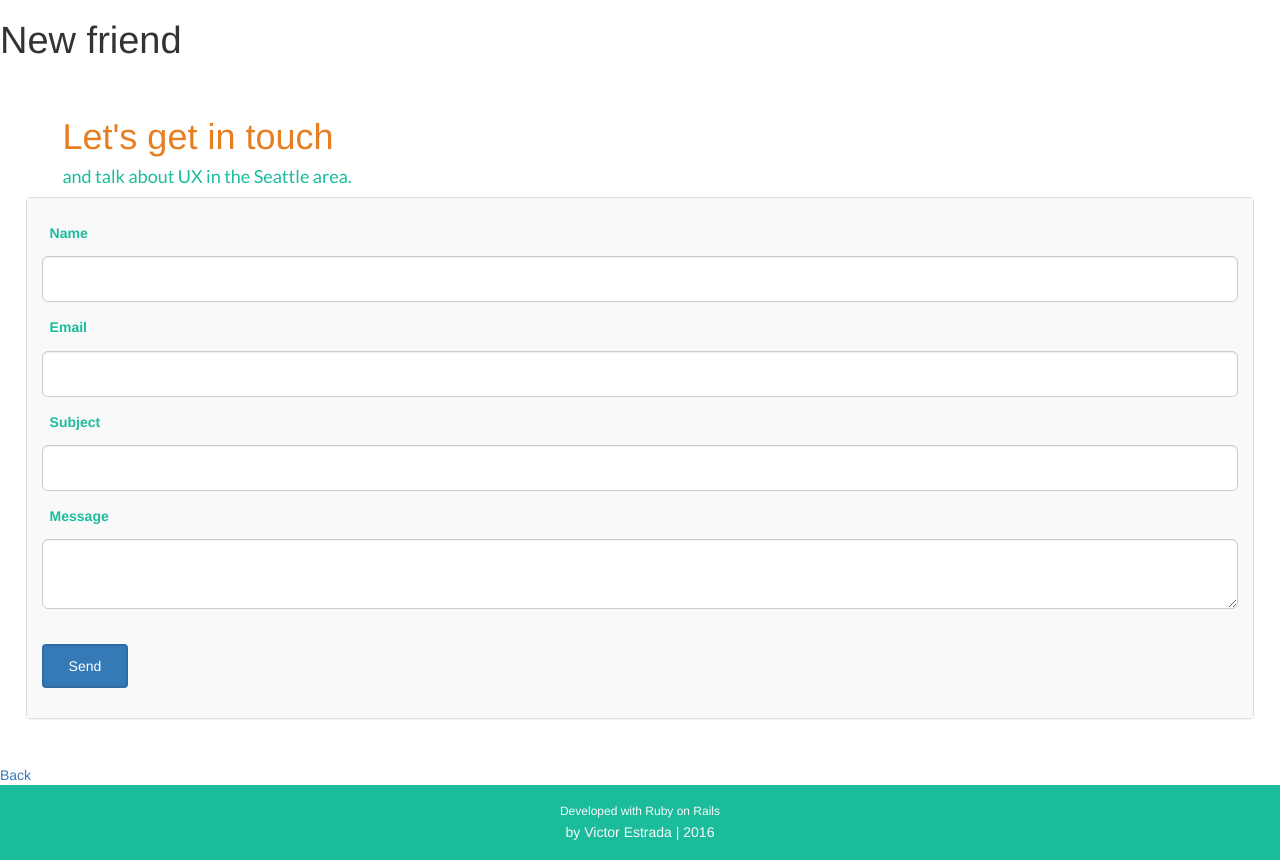
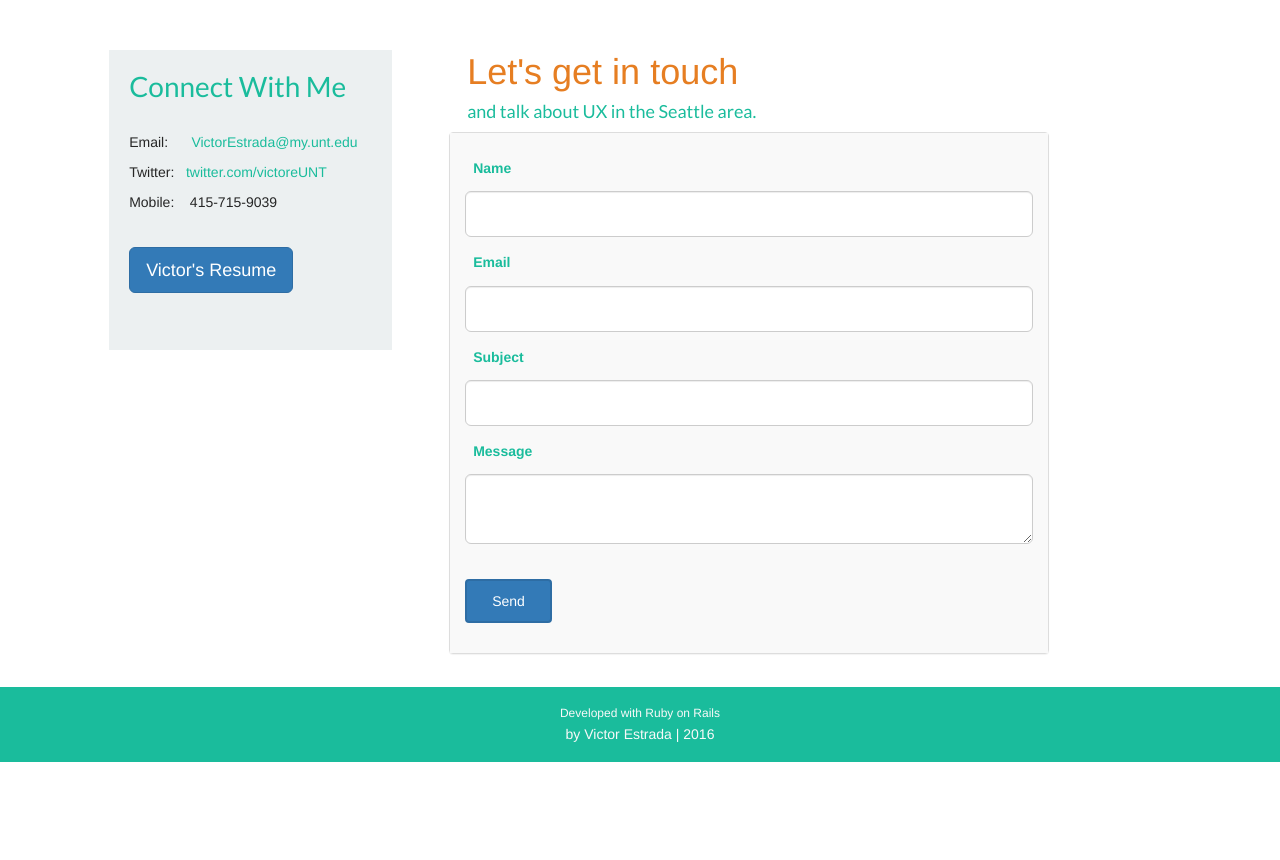
Before and after one commit to VictorEunt/portfolio, a Rails app: page /friends/new in a window 1280 px wide. Shown: the part 88-948 px from the top of the page. After the commit the page ends 850 px from the top, so only its background shows below. Run offline with Rails 7, Linux system fonts and the light colour scheme; style sheets or scripts are compiled from the project's sources; some libraries are stand-ins or nearby versions.

Commit message:
adjusted contact layout - rendering form to contact page

```diff
--- a/app/controllers/pages_controller.rb
+++ b/app/controllers/pages_controller.rb
@@ -5,4 +5,6 @@ class PagesController < ApplicationController
   end
   def contact
   end
+  def friends
+  end
 end
--- a/app/views/friends/_form.html.erb
+++ b/app/views/friends/_form.html.erb
@@ -1,3 +1,15 @@
+<div class="row">
+	<div class="col-md-3 col-md-offset-1">
+		<div id="contact_panel">
+			<h3>Connect With Me</h3><br/>
+			<p>Email:&nbsp;&nbsp;&nbsp;&nbsp;&nbsp;&nbsp;<%= mail_to "victorestrada@my.unt.edu", "VictorEstrada@my.unt.edu", :class=>"connect_link" %></p>
+			<p>Twitter:&nbsp;&nbsp;&nbsp;<%= link_to "twitter.com/victoreUNT", "https://twitter.com/victoreUNT", :class=>"connect_link" %></p>
+			<p>Mobile:&nbsp;&nbsp;&nbsp;&nbsp;415-715-9039</p>
+			<div><%= link_to "Victor's Resume", "estrada_resume.pdf", class: "btn btn-primary btn-lg", id: "download_resume" %></div>
+		</div>
+	</div>
+
+  <div class="col-md-6">
     <div id="contact_form">
       <div id="contact_heading">
         <h2>Let's get in touch</h2><h4>and talk about UX in the Seattle area.</h4>
@@ -31,3 +43,5 @@
           <% end %>
       </div>
     </div>
+  </div>
+</div>
--- a/app/views/friends/new.html.erb
+++ b/app/views/friends/new.html.erb
@@ -1,5 +1 @@
-<h1>New friend</h1>
-
 <%= render 'form' %>
-
-<%= link_to 'Back', friends_path %>
--- a/config/routes.rb
+++ b/config/routes.rb
@@ -3,7 +3,7 @@ Rails.application.routes.draw do
 
   root "pages#home"
   get "about" => "pages#about"
-	get "contact" => "pages#contact"
+  get "contact" => "friends#new"
 
   # The priority is based upon order of creation: first created -> highest priority.
   # See how all your routes lay out with "rake routes".
```
Also changed, not shown: app/views/pages/contact.html.erb (deleted, +0 -15 lines), Gemfile. Lines whose indentation alone changed are shown as unchanged.
